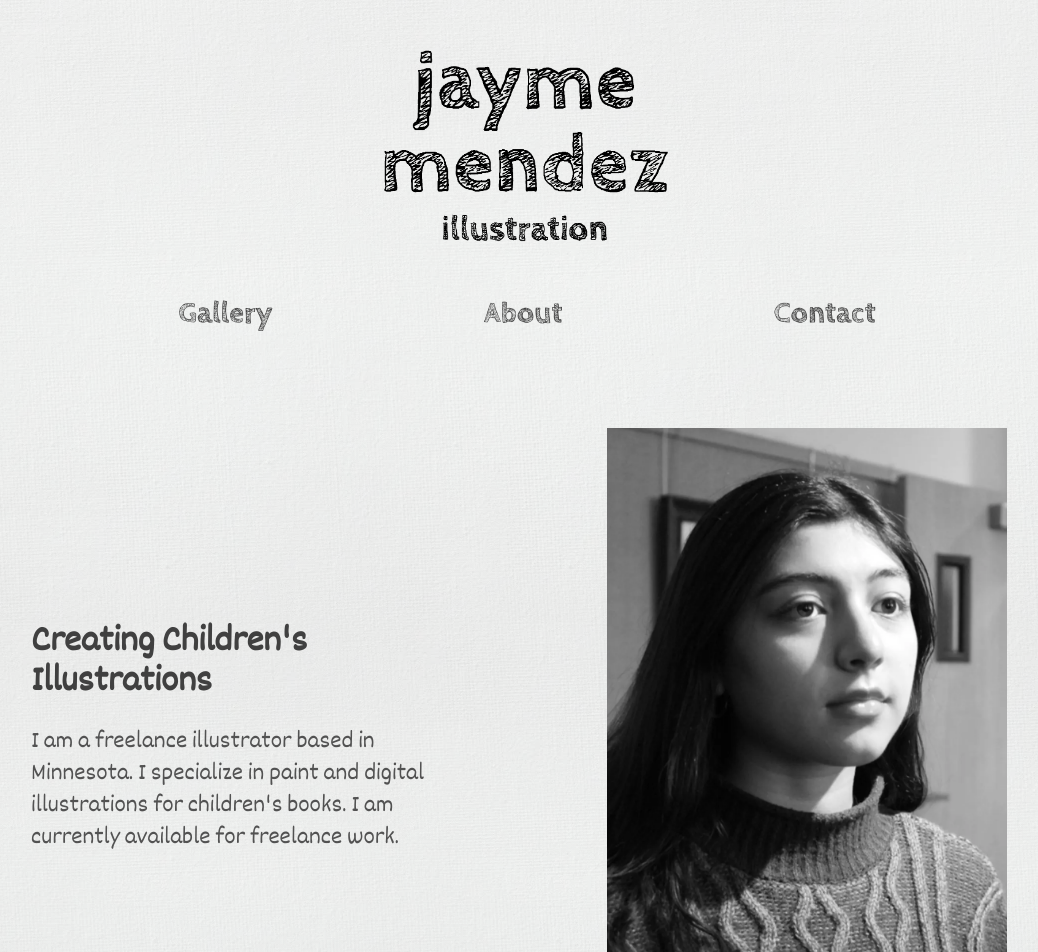
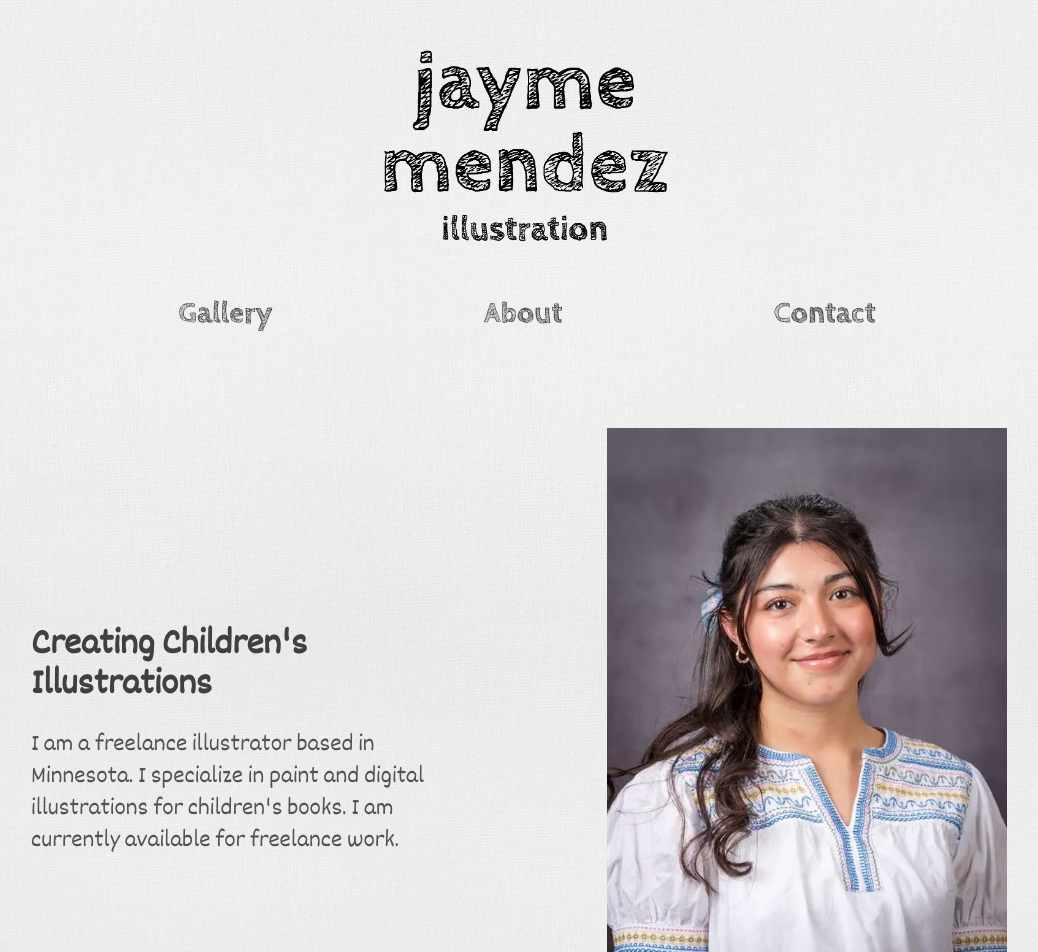
Before and after one commit to Calesi19/Illustrators-Gallery, a Next.js app: page /about in a window 1280 px wide. Shown: the top 952 px of the page, without its empty margins (113-1151 px from the left). Built offline with nearby package versions, Linux system fonts and the light colour scheme.

Commit message:
feat: new portrait

```diff
--- a/src/app/about/page.tsx
+++ b/src/app/about/page.tsx
@@ -23,7 +23,7 @@ function AboutMe() {
         </p>
       </div>
       <div className="md:w-1/2">
-        <img src="/profile.webp" alt="About me" className="w-full lg:px-20" />
+        <img src="/portrait.webp" alt="About me" className="w-full lg:px-20" />
       </div>
     </section>
   );
```
Also changed, not shown: public/portrait.webp (added).
